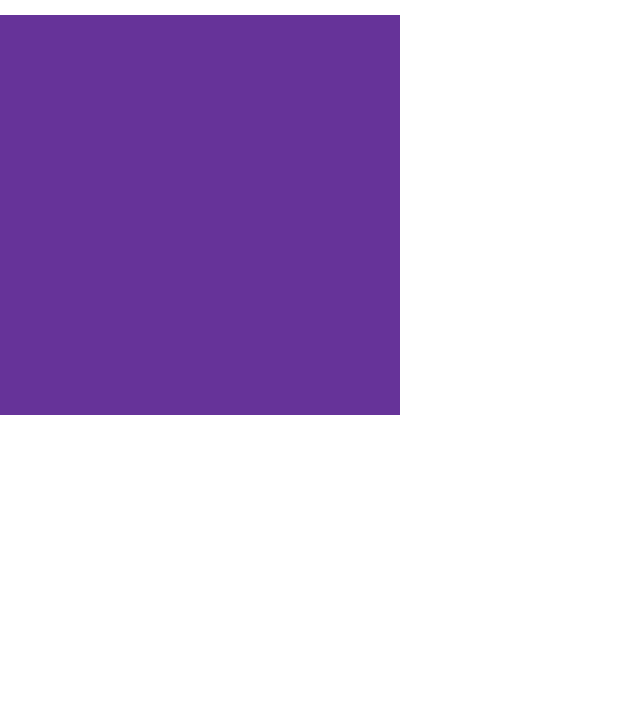
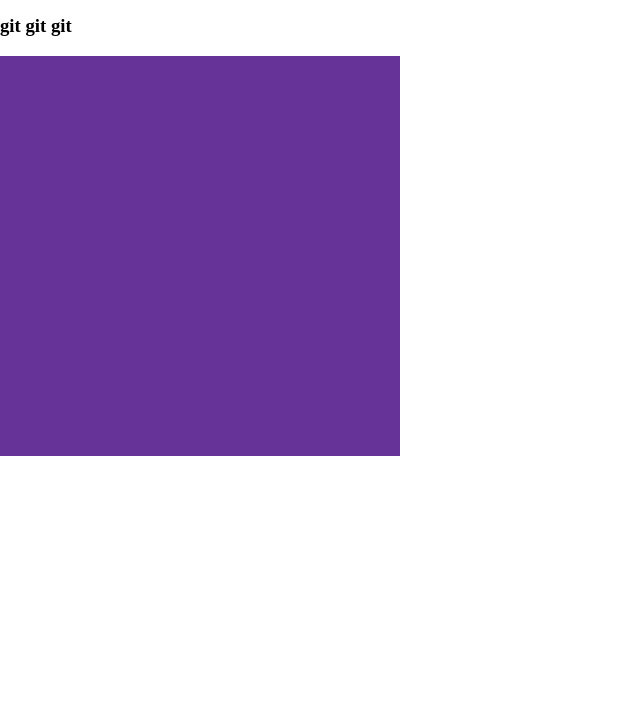
Before and after one commit to BaltasisKivis/Learning-GIT, a plain HTML site: page index.html in a window 1280 px wide. Shown: the part 82-800 px from the top of the page, without its empty margins (0-640 px from the left). Drawn offline with Linux system fonts and the light colour scheme.

Commit message:
Update index.html

```diff
--- a/index.html
+++ b/index.html
@@ -9,6 +9,7 @@
         <body>
             <main>
                 <h1>Hello GitHub!</h1>
+                <h3>git git git</h3>
                 <div class="block"></div>
             </main>
         </body>
```
